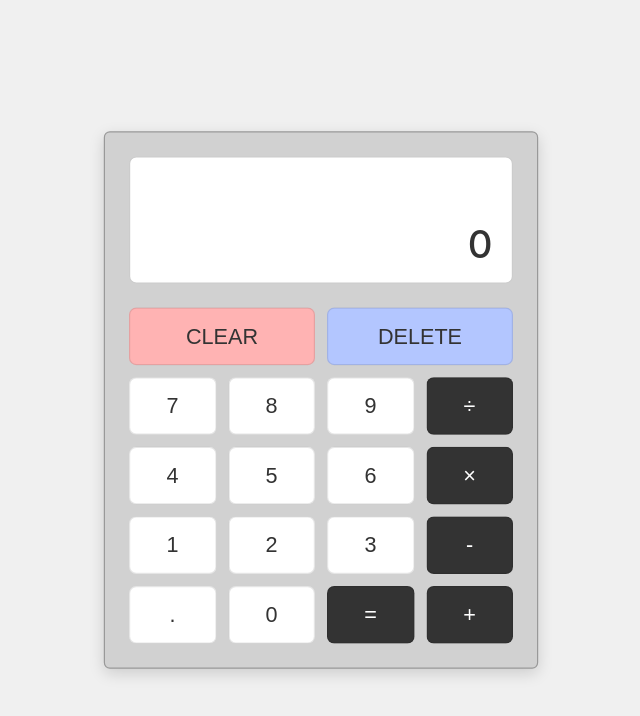
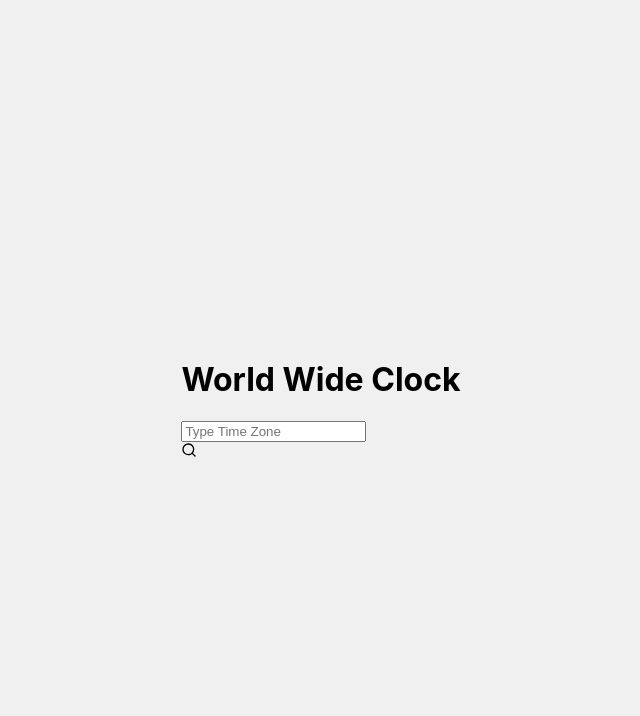
Before and after one commit to sobnommustery345/Calculator, a plain HTML site: page index.html in a window 1280 px wide. Shown: the whole page, without its empty margins (319-959 px from the left). Drawn offline with Linux system fonts and the light colour scheme.

Commit message:
Update index.html

```diff
--- a/index.html
+++ b/index.html
@@ -1,51 +1,66 @@
 <!DOCTYPE html>
 <html lang="en">
 <head>
+    <!-- Metadata and page settings -->
     <meta charset="UTF-8">
     <meta name="viewport" content="width=device-width, initial-scale=1.0">
-    <meta property="og:title" content=⭐ Skilled Virtual Assistant: Professional Data Entry ⭐>
-    <meta property="og:site_name" content=PeoplePerHour>
-    <meta property="og:url" content=https://www.peopleperhour.com/hourlie/skilled-virtual-assistant-professional-data-entry/1016723>
-    <meta property="og:description" content=Note: If you need a service not listed above, please feel free to message me.>
-    <meta property="og:type" content=article>
-    <meta property="og:image" content=https://shorturl.at/I8Edb>
-    <meta name="google-site-verification" content="E7GXmaRRggpAXlW6gwNvUncGhnHNstucy7uYWjS0fsQ" />
-    <title>Calculator</title>
+    <meta name="description" content="Check the current time across different time zones globally with Digital World Watch.">
+    <meta name="keywords" content="Mst Sobnom Mustery Mimma, world clock, digital watch, digital clock, time zones, global time">
+    <meta name="author" content="Mst Sobnom Mustery Mimma">
+    <title>Digital Watch | Global Time Zones</title>
+
+    <!-- Open Graph for social sharing -->
+    <meta property="og:title" content="Digital World Watch | Global Time Zones ">
+    <meta property="og:description" content="Check the current time across different time zones globally with Digital World Watch.">
+    <meta property="og:type" content="website">
+    <meta property="og:url" content="https://github.com/sobnommustery345">
+    <meta property="og:image" content="https://media2.dev.to/dynamic/image/width=1600,height=900,fit=cover,gravity=auto,format=auto/https%3A%2F%2Fdev-to-uploads.s3.amazonaws.com%2Fuploads%2Farticles%2F4ybybyuh887hlms4n2hg.jpg">
+
+    <!-- Twitter Card for better sharing on Twitter -->
+    <meta name="twitter:card" content="summary_large_image">
+    <meta name="twitter:title" content="Digital World Clock">
+    <meta name="twitter:description" content="Easily check the current time in different time zones worldwide.">
+    <meta name="twitter:image" content="https://yourwebsite.com/images/preview.png">
+
+    <!-- Linking external CSS and favicon -->
     <link rel="stylesheet" href="css & js/styles.css">
-    <link rel="shortcut icon" href="images/calculator.png" type="image/x-icon">
+    <link rel="shortcut icon" href="images/icon.png" type="image/x-icon">
 </head>
 <body>
-    <div class="calculator-main">
-        <div class="calculator-display">
-            <div class="equation"></div>
-            <div class="result">0</div>
-        </div>
+    <!-- Main container for the clock application -->
+    <div class="container">
+        <div class="clock-container">
+            <h1>World Wide Clock</h1>
 
-        <div class="calculator-grid">
-            <button class="clear-button">CLEAR</button>
-            <button class="delete-button">DELETE</button>
+            <!-- Search section for time zones -->
+            <div class="search-container">
+                <div class="search-wrapper">
+                    <!-- Search input field -->
+                    <input type="text" id="searchInput" placeholder="Type Time Zone">
 
-            <button class="num-button">7</button>
-            <button class="num-button">8</button>
-            <button class="num-button">9</button>
-            <button class="op-button">÷</button>
+                    <!-- Search icon (SVG) -->
+                    <div class="search-icon">
+                        <svg xmlns="http://www.w3.org/2000/svg" width="16" height="16" viewBox="0 0 24 24" fill="none" stroke="currentColor" stroke-width="2" stroke-linecap="round" stroke-linejoin="round">
+                            <circle cx="11" cy="11" r="8"></circle>
+                            <line x1="21" y1="21" x2="16.65" y2="16.65"></line>
+                        </svg>
+                    </div>
+                </div>
 
-            <button class="num-button">4</button>
-            <button class="num-button">5</button>
-            <button class="num-button">6</button>
-            <button class="op-button">×</button>
+                <!-- Container for search results -->
+                <div id="searchResults" class="search-results"></div>
+            </div>
 
-            <button class="num-button">1</button>
-            <button class="num-button">2</button>
-            <button class="num-button">3</button>
-            <button class="op-button">-</button>
-
-            <button class="num-button decimal-button">.</button>
-            <button class="num-button">0</button>
-            <button class="equals-button">=</button>
-            <button class="op-button">+</button>
+            <!-- Digital clock display section -->
+            <div class="clock">
+                <div class="time" id="time"></div> <!-- Current time -->
+                <div class="ampm" id="ampm"></div> <!-- AM/PM indicator -->
+                <div class="date" id="date"></div> <!-- Current date -->
+            </div>
         </div>
     </div>
+
+    <!-- Linking external JavaScript file -->
     <script src="css & js/script.js"></script>
 </body>
 </html>
```
